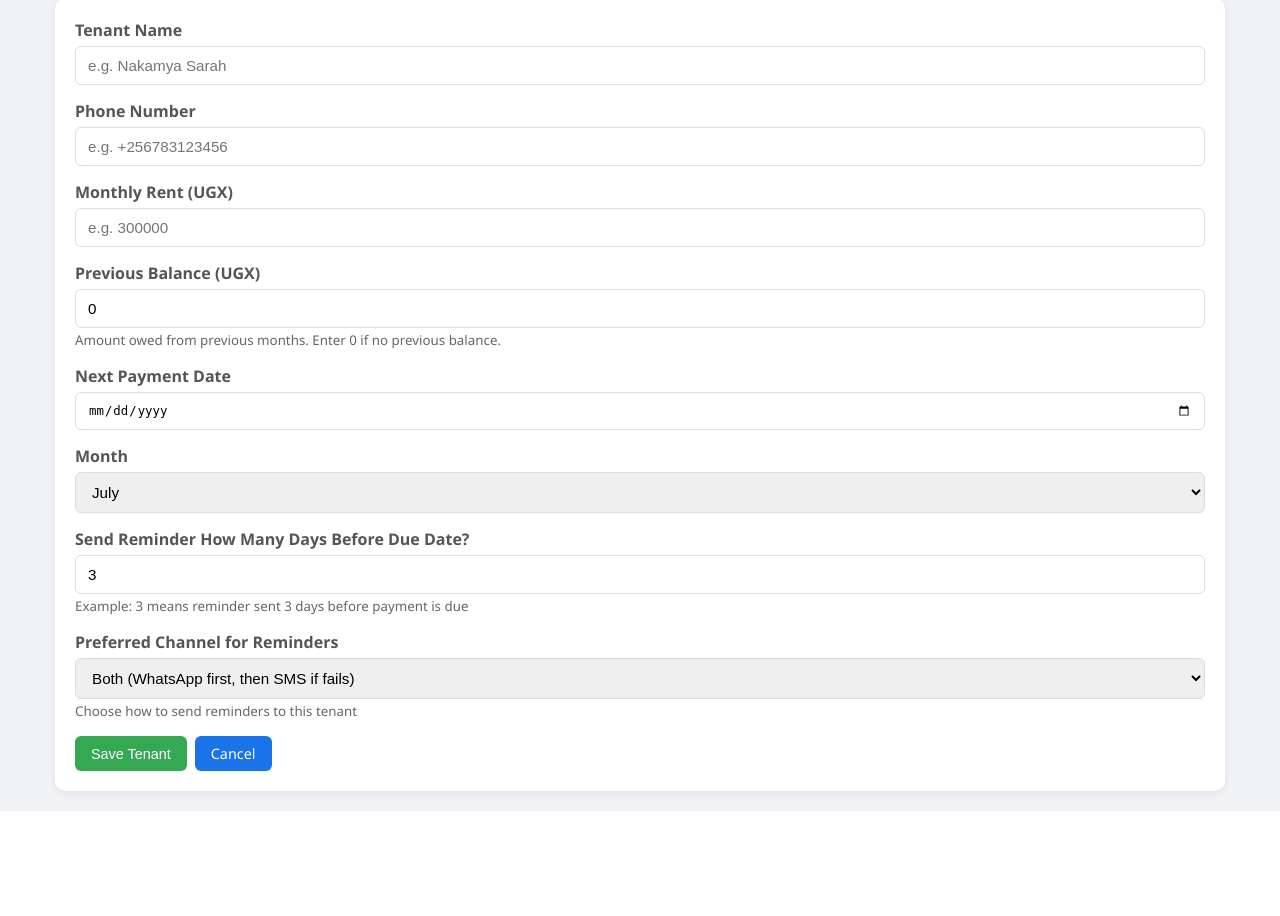
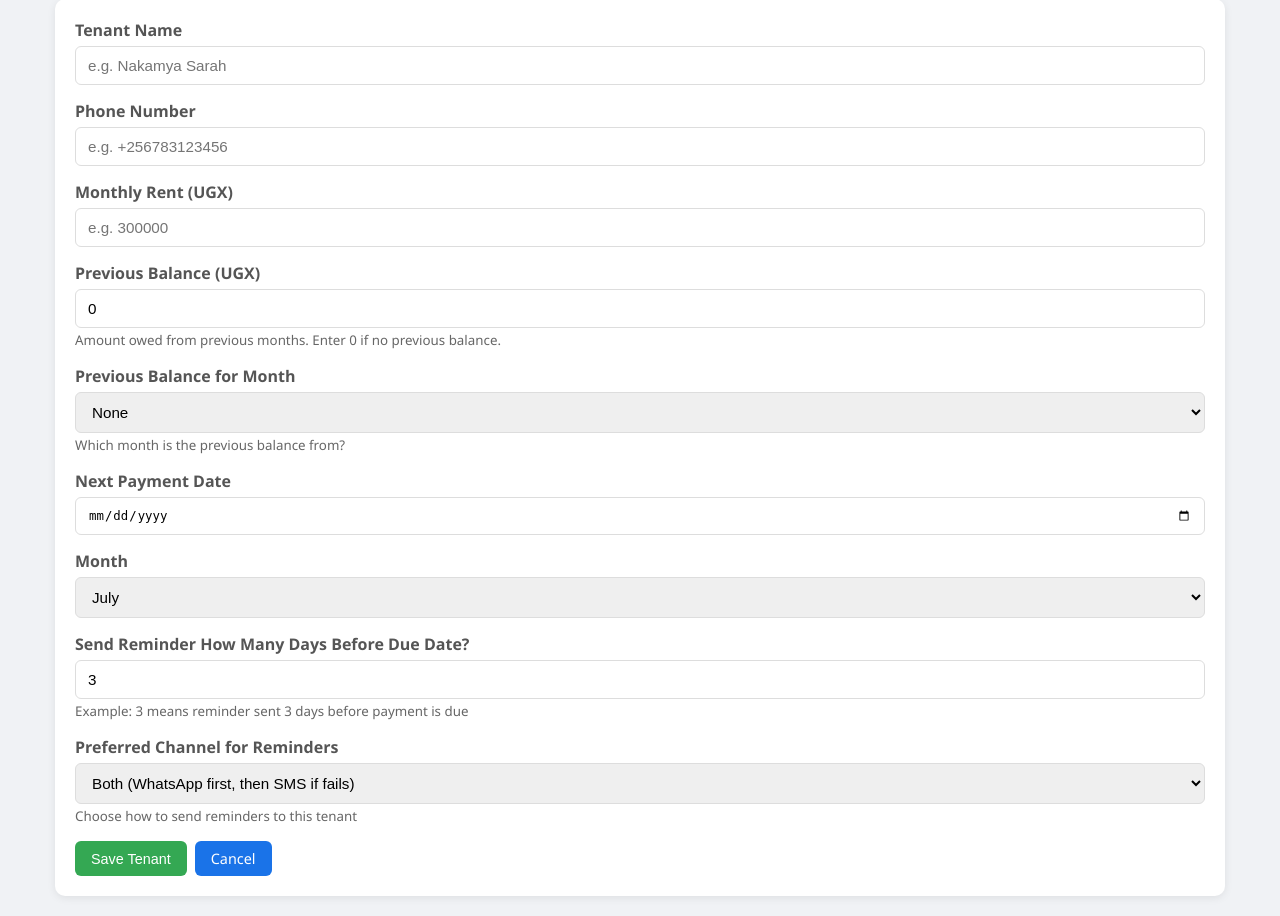
Before and after one commit to Albert-Mugarura/tenant-management, a Flask app: page /tenants/add in a window 1280 px wide. Shown: the part 195-1111 px from the top of the page. Before the commit the page ends 1006 px from the top, so only its background shows below. Run offline with Flask 3, Linux system fonts and the light colour scheme; the visitor is signed in with stand-in values (Sample User, id 1).

Commit message:
Add previous balance month tracking and edit fields

```diff
--- a/app.py
+++ b/app.py
@@ -83,8 +83,9 @@ def add_tenant_view():
         reminder_days = int(request.form.get('reminder_days', 3))
         preferred_channel = request.form.get('preferred_channel', 'both')
         starting_balance = float(request.form.get('starting_balance', 0))
+        starting_balance_month = request.form.get('starting_balance_month', '')
 
-        add_tenant(name, phone, amount, date_to_pay, month, reminder_days, preferred_channel, starting_balance)
+        add_tenant(name, phone, amount, date_to_pay, month, reminder_days, preferred_channel, starting_balance, starting_balance_month)
         flash(f'Tenant "{name}" added successfully!', 'success')
         return redirect(url_for('tenants_list'))
 
@@ -117,8 +118,10 @@ def edit_tenant(tenant_id):
         month = request.form['month']
         reminder_days = int(request.form.get('reminder_days', 3))
         preferred_channel = request.form.get('preferred_channel', 'both')
+        starting_balance = float(request.form.get('starting_balance', 0))
+        starting_balance_month = request.form.get('starting_balance_month', '')
 
-        update_tenant(tenant_id, name, phone, amount, date_to_pay, month, reminder_days, preferred_channel)
+        update_tenant(tenant_id, name, phone, amount, date_to_pay, month, reminder_days, preferred_channel, starting_balance, starting_balance_month)
         flash(f'Tenant "{name}" updated successfully!', 'success')
         return redirect(url_for('tenant_detail', tenant_id=tenant_id))
 
--- a/database.py
+++ b/database.py
@@ -33,6 +33,11 @@ def initialize_database():
     except Exception:
         pass
 
+    try:
+        cursor.execute("ALTER TABLE tenants ADD COLUMN starting_balance_month TEXT DEFAULT ''")
+    except Exception:
+        pass
+
     cursor.execute('''
         CREATE TABLE IF NOT EXISTS payments (
             id INTEGER PRIMARY KEY AUTOINCREMENT,
@@ -47,14 +52,14 @@ def initialize_database():
     conn.commit()
     conn.close()
 
-def add_tenant(name, phone, amount_to_pay, date_to_pay, month, reminder_days=3, preferred_channel='both', starting_balance=0):
+def add_tenant(name, phone, amount_to_pay, date_to_pay, month, reminder_days=3, preferred_channel='both', starting_balance=0, starting_balance_month=''):
     balance = amount_to_pay + starting_balance
     conn = get_connection()
     cursor = conn.cursor()
     cursor.execute('''
-        INSERT INTO tenants (name, phone, amount_to_pay, date_to_pay, balance, month, reminder_days, preferred_channel, starting_balance)
-        VALUES (?, ?, ?, ?, ?, ?, ?, ?, ?)
-    ''', (name, phone, amount_to_pay, date_to_pay, balance, month, reminder_days, preferred_channel, starting_balance))
+        INSERT INTO tenants (name, phone, amount_to_pay, date_to_pay, balance, month, reminder_days, preferred_channel, starting_balance, starting_balance_month)
+        VALUES (?, ?, ?, ?, ?, ?, ?, ?, ?, ?)
+    ''', (name, phone, amount_to_pay, date_to_pay, balance, month, reminder_days, preferred_channel, starting_balance, starting_balance_month))
     conn.commit()
     tenant_id = cursor.lastrowid
     conn.close()
@@ -76,14 +81,14 @@ def get_tenant_by_id(tenant_id):
     conn.close()
     return tenant
 
-def update_tenant(tenant_id, name, phone, amount_to_pay, date_to_pay, month, reminder_days=3, preferred_channel='both'):
+def update_tenant(tenant_id, name, phone, amount_to_pay, date_to_pay, month, reminder_days=3, preferred_channel='both', starting_balance=0, starting_balance_month=''):
     conn = get_connection()
     cursor = conn.cursor()
     cursor.execute('''
         UPDATE tenants
-        SET name = ?, phone = ?, amount_to_pay = ?, date_to_pay = ?, month = ?, reminder_days = ?, preferred_channel = ?
+        SET name = ?, phone = ?, amount_to_pay = ?, date_to_pay = ?, month = ?, reminder_days = ?, preferred_channel = ?, starting_balance = ?, starting_balance_month = ?
         WHERE id = ?
-    ''', (name, phone, amount_to_pay, date_to_pay, month, reminder_days, preferred_channel, tenant_id))
+    ''', (name, phone, amount_to_pay, date_to_pay, month, reminder_days, preferred_channel, starting_balance, starting_balance_month, tenant_id))
     conn.commit()
     conn.close()
 
--- a/templates/add_tenant.html
+++ b/templates/add_tenant.html
@@ -21,6 +21,25 @@
             <label>Previous Balance (UGX)</label>
             <input type="number" name="starting_balance" value="0" min="0" placeholder="e.g. 600000">
             <small style="color: #666;">Amount owed from previous months. Enter 0 if no previous balance.</small>
+        </div>
+        <div class="form-group">
+            <label>Previous Balance for Month</label>
+            <select name="starting_balance_month">
+                <option value="">None</option>
+                <option value="January">January</option>
+                <option value="February">February</option>
+                <option value="March">March</option>
+                <option value="April">April</option>
+                <option value="May">May</option>
+                <option value="June">June</option>
+                <option value="July">July</option>
+                <option value="August">August</option>
+                <option value="September">September</option>
+                <option value="October">October</option>
+                <option value="November">November</option>
+                <option value="December">December</option>
+            </select>
+            <small style="color: #666;">Which month is the previous balance from?</small>
         </div>
         <div class="form-group">
             <label>Next Payment Date</label>
--- a/templates/index.html
+++ b/templates/index.html
@@ -34,6 +34,7 @@
             <td>
                 {% if t.starting_balance and t.starting_balance > 0 %}
                 <span class="badge badge-warning">{{ "{:,.0f}".format(t.starting_balance) }} UGX</span>
+                {% if t.starting_balance_month %}<br><small style="color: #666;">{{ t.starting_balance_month }}</small>{% endif %}
                 {% else %}
                 <span style="color: #999;">-</span>
                 {% endif %}
@@ -59,6 +60,7 @@
             <td>
                 {% if t.starting_balance and t.starting_balance > 0 %}
                 <span class="badge badge-warning">{{ "{:,.0f}".format(t.starting_balance) }} UGX</span>
+                {% if t.starting_balance_month %}<br><small style="color: #666;">{{ t.starting_balance_month }}</small>{% endif %}
                 {% else %}
                 <span style="color: #999;">-</span>
                 {% endif %}
@@ -90,6 +92,7 @@
                 {% endif %}
                 {% if t.starting_balance and t.starting_balance > 0 %}
                 <br><small style="color: #f9a825;">Prev: {{ "{:,.0f}".format(t.starting_balance) }} UGX</small>
+                {% if t.starting_balance_month %}<br><small style="color: #666;">({{ t.starting_balance_month }})</small>{% endif %}
                 {% endif %}
             </td>
             <td class="actions">
--- a/templates/tenant_detail.html
+++ b/templates/tenant_detail.html
@@ -36,6 +36,7 @@
     <div class="stat-card orange">
         <h3>Previous Balance</h3>
         <div class="value" style="font-size: 1.2em;">{{ "{:,.0f}".format(tenant.starting_balance) if tenant.starting_balance else 0 }} UGX</div>
+        {% if tenant.starting_balance_month %}<div style="font-size: 0.85em; color: #666; margin-top: 5px;">From {{ tenant.starting_balance_month }}</div>{% endif %}
     </div>
     <div class="stat-card {% if tenant.balance <= 0 %}green{% else %}red{% endif %}">
         <h3>Total Balance</h3>
--- a/templates/tenants.html
+++ b/templates/tenants.html
@@ -20,6 +20,7 @@
             <td>
                 {% if t.starting_balance and t.starting_balance > 0 %}
                 <span class="badge badge-warning">{{ "{:,.0f}".format(t.starting_balance) }} UGX</span>
+                {% if t.starting_balance_month %}<br><small style="color: #666;">{{ t.starting_balance_month }}</small>{% endif %}
                 {% else %}
                 <span style="color: #999;">-</span>
                 {% endif %}
```
Also changed, not shown: templates/edit_tenant.html (+15 -0 lines).
